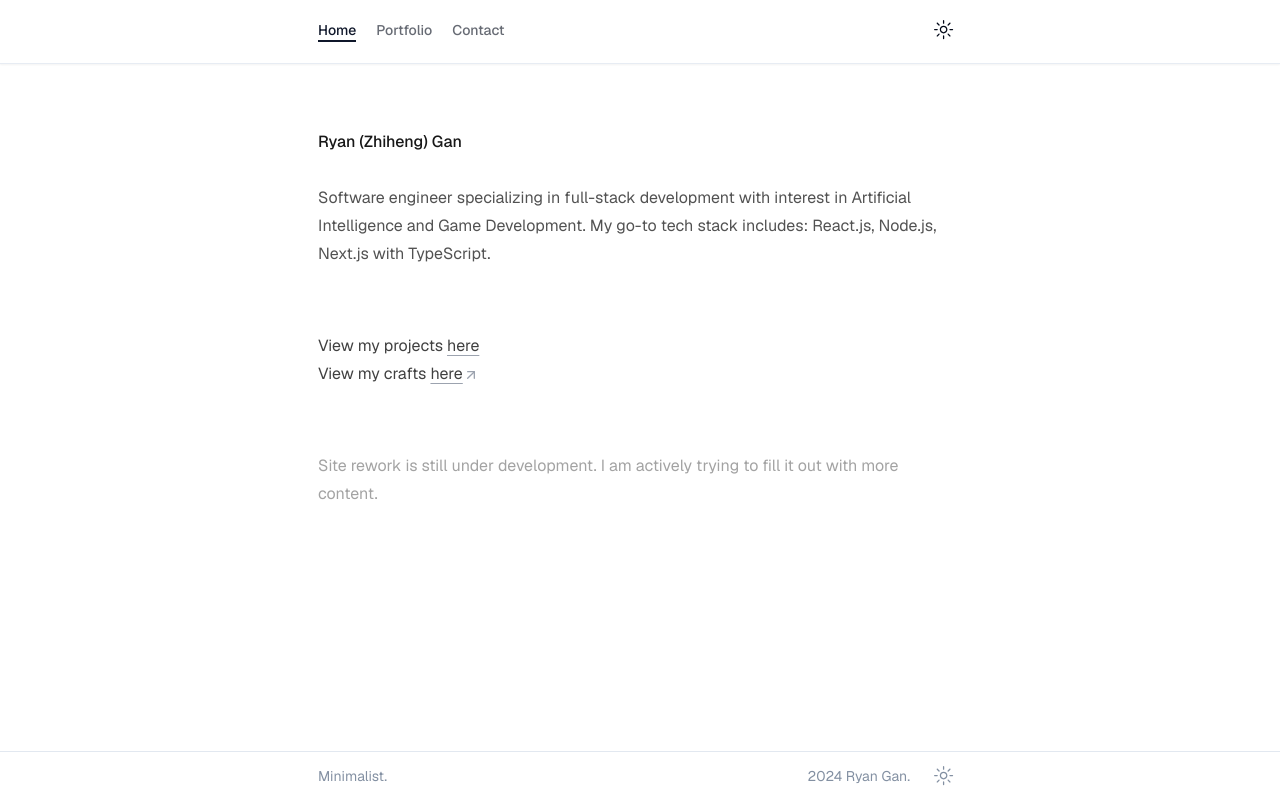
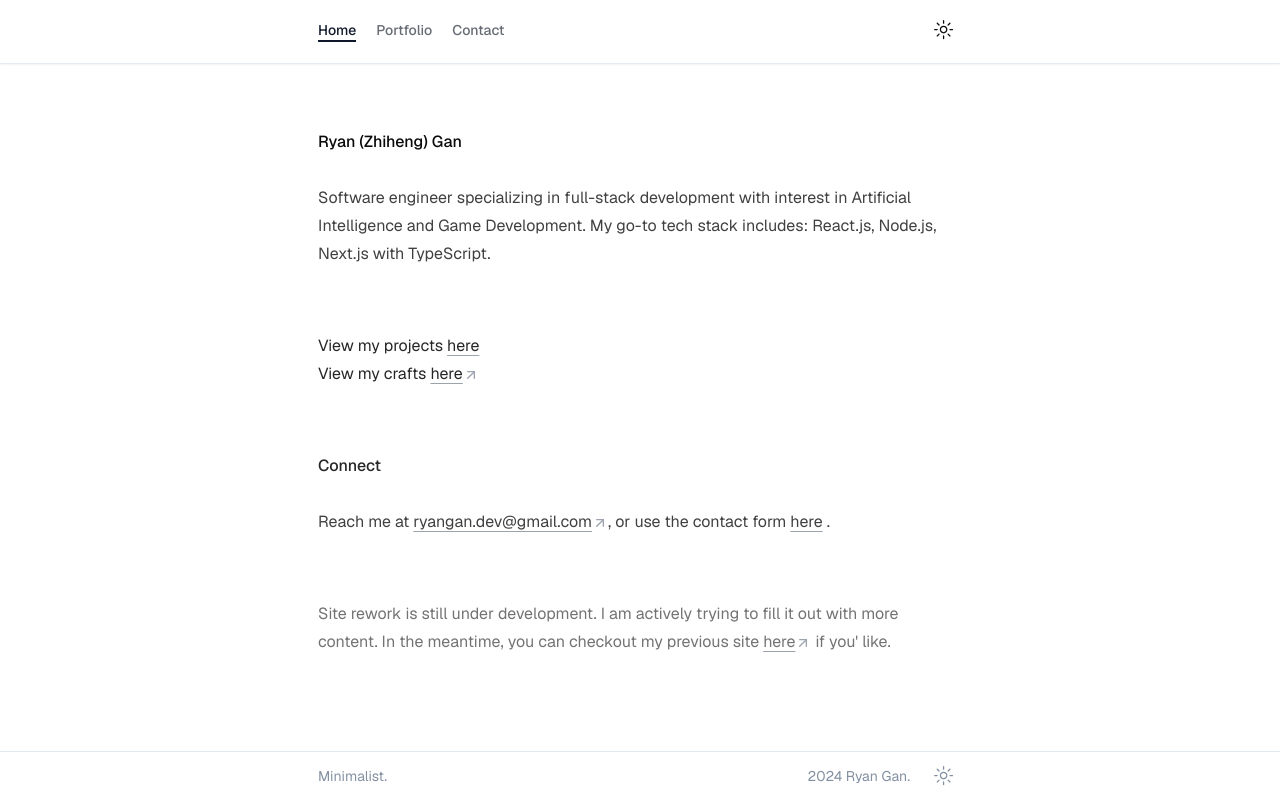
Before and after one commit to ryangandev/ryangan-portfolio, a Next.js app: page / in a window 1280 px wide. Built offline with nearby package versions, Linux system fonts and the light colour scheme.

Commit message:
Refined home page, refactor, and removed unnecessary files

```diff
--- a/src/app/(home)/page.tsx
+++ b/src/app/(home)/page.tsx
@@ -5,6 +5,7 @@ export default function Home() {
   return (
     <main className="">
       <Intro />
+
       <p className="color-level-2">
         View my projects <AnimatedLink href="/portfolio">here</AnimatedLink>
       </p>
@@ -14,9 +15,27 @@ export default function Home() {
           here
         </AnimatedLink>
       </p>
-      <p className="color-level-4 mt-16">
+
+      <section id="contact" className="mt-16">
+        <p className="color-level-2 mb-7 font-medium">Connect</p>
+        <p className="color-level-3">
+          Reach me at{' '}
+          <AnimatedLink href="mailto:ryangan.dev@gmail.com" isExternal>
+            ryangan.dev@gmail.com
+          </AnimatedLink>
+          , or use the contact form{' '}
+          <AnimatedLink href="/contact">here</AnimatedLink> .
+        </p>
+      </section>
+
+      <p className="color-level-5 mt-16">
         Site rework is still under development. I am actively trying to fill it
-        out with more content.
+        out with more content. In the meantime, you can checkout my previous
+        site{' '}
+        <AnimatedLink href="https://old.ryangan.me" isExternal>
+          here
+        </AnimatedLink>{' '}
+        if you&apos; like.
       </p>
     </main>
   );
--- a/src/app/layout.tsx
+++ b/src/app/layout.tsx
@@ -25,13 +25,13 @@ export default function RootLayout({
     <html lang="en" className="scroll-smooth" suppressHydrationWarning>
       <body
         className={cn(
-          'flex min-h-screen flex-col antialiased selection:bg-zinc-300 selection:text-zinc-950 dark:selection:bg-zinc-700 dark:selection:text-zinc-50',
+          'color-level-1 flex min-h-screen flex-col antialiased selection:bg-zinc-300 selection:text-zinc-950 dark:selection:bg-zinc-700 dark:selection:text-zinc-50',
           geistSans.className,
         )}
       >
         <AppProviders>
           <SiteHeader />
-          <div className="color-level-1 relative mx-auto flex max-w-[692px] flex-grow px-6 py-16 md:py-32">
+          <div className="relative mx-auto flex max-w-[692px] flex-grow px-6 py-16 md:pt-32">
             {children}
           </div>
           <SiteFooter />
--- a/src/components/about.tsx
+++ /dev/null
@@ -1,32 +0,0 @@
-'use client';
-
-import React from 'react';
-import { motion } from 'framer-motion';
-
-import Heading from '@/components/heading';
-import { useSectionInView } from '@/hooks/useSectionInView';
-
-export default function About() {
-  const { ref } = useSectionInView('About');
-
-  return (
-    <motion.section
-      ref={ref}
-      className="scroll-mt-28 text-center leading-8"
-      initial={{ opacity: 0, y: 100 }}
-      animate={{ opacity: 1, y: 0 }}
-      transition={{ delay: 0.175 }}
-      id="about"
-    >
-      <Heading size="sm">About Me</Heading>
-
-      <p className="mb-3">
-        <span className="italic">
-          An interest in programming and a strong work ethic{' '}
-        </span>
-        ignited my passion for full-stack development. I am a recent graduate
-        from Drexel University with a BS in Computer Science.
-      </p>
-    </motion.section>
-  );
-}
--- a/src/components/heading.tsx
+++ b/src/components/heading.tsx
@@ -6,7 +6,6 @@ type HeadingProps = {
   children: React.ReactNode;
   size?: 'sm' | 'md' | 'lg';
   hasMarginBottom?: boolean;
-  shadowed?: boolean;
   className?: string;
 };
 
@@ -16,7 +15,6 @@ type HeadingProps = {
 const Heading: React.FC<HeadingProps> = ({
   children,
   size = 'md',
-  shadowed = false,
   hasMarginBottom = true,
   className,
 }) => {
@@ -29,7 +27,6 @@ const Heading: React.FC<HeadingProps> = ({
           'text-4xl md:text-5xl': size === 'lg',
         },
         hasMarginBottom && 'mb-5',
-        shadowed && 'shadow-font',
         className,
       )}
     >
--- a/src/components/intro.tsx
+++ b/src/components/intro.tsx
@@ -6,7 +6,7 @@ const Intro = () => {
   return (
     <section className="">
       <p className="block-heading font-medium">Ryan (Zhiheng) Gan</p>
-      <p className="block-description color-level-3">
+      <p className="block-paragraph color-level-3">
         Software engineer specializing in full-stack development with interest
         in Artificial Intelligence and Game Development. My go-to tech stack
         includes: React.js, Node.js, Next.js with TypeScript.{' '}
--- a/src/styles/globals.css
+++ b/src/styles/globals.css
@@ -29,9 +29,6 @@
     --chart-3: 197 37% 24%;
     --chart-4: 43 74% 66%;
     --chart-5: 27 87% 67%;
-
-    /* Light Theme Font Shadow */
-    --font-shadow: 1px -1px #fff, -1px 1px #999, -3px 3px 3px #80808080;
   }
 
   .dark {
@@ -59,9 +56,6 @@
     --chart-3: 30 80% 55%;
     --chart-4: 280 65% 60%;
     --chart-5: 340 75% 55%;
-
-    /* Dark Theme Font Shadow */
-    --font-shadow: 1px -1px #333, -1px 1px #666, -3px 3px 3px #ffffff80;
   }
 }
 
@@ -94,39 +88,34 @@ h5 {
   @apply text-lg font-semibold;
 }
 
-.overlap-child {
-  text-shadow: 3px 0 7px blue; /* offset-x | offset-y | blur-radius | color */
-  position: relative;
-  z-index: var(--i);
-}
-
-/* Font Shadow */
-.shadow-font {
-  line-height: 1;
-  letter-spacing: 2px;
-  text-shadow: var(--font-shadow);
-}
-
 .color-level-1 {
-  @apply text-neutral-900 dark:text-neutral-100;
+  @apply text-neutral-950 dark:text-neutral-50;
 }
 
 .color-level-2 {
+  @apply text-neutral-800 dark:text-neutral-200;
+}
+
+.color-level-3 {
   @apply text-neutral-700 dark:text-neutral-300;
 }
 
-.color-level-3 {
+.color-level-4 {
   @apply text-neutral-600 dark:text-neutral-400;
 }
 
-.color-level-4 {
-  @apply text-neutral-400 dark:text-neutral-500;
+.color-level-5 {
+  @apply text-neutral-500;
+}
+
+.color-level-6 {
+  @apply text-neutral-400 dark:text-neutral-600;
 }
 
 .block-heading {
   @apply mb-7;
 }
 
-.block-description {
+.block-paragraph {
   @apply mb-12 md:mb-16;
 }
```
Also changed, not shown: 2 other files (tests, documents, lock files or other folders).
